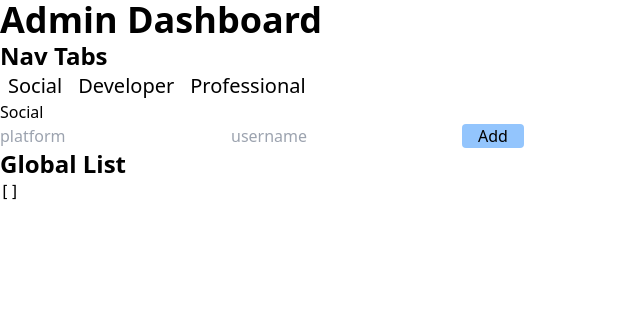
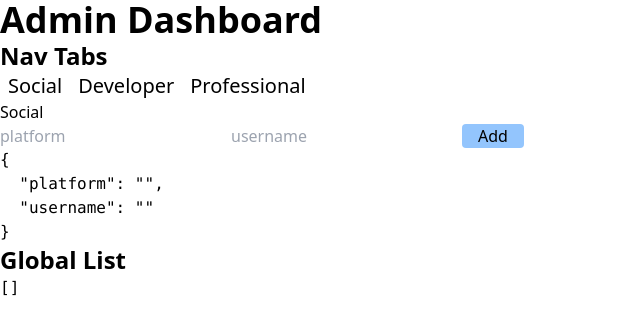
Before and after one commit to rupamkairi/myio, a Next.js app: page /dashboard in a window 1280 px wide. Both pictures are taken after a click on the element "Social". Shown: the top 334 px of the page, without its empty margins (0-640 px from the left). Built offline with nearby package versions, Linux system fonts and the light colour scheme.

Commit message:
added formik for listing form

```diff
--- a/package.json
+++ b/package.json
@@ -9,10 +9,12 @@
   },
   "dependencies": {
     "autoprefixer": "^10.1.0",
+    "formik": "^2.2.6",
     "next": "10.0.4",
     "postcss": "^8.2.2",
     "react": "17.0.1",
     "react-dom": "17.0.1",
-    "tailwindcss": "^2.0.2"
+    "tailwindcss": "^2.0.2",
+    "yup": "^0.32.8"
   }
 }
--- a/pages/dashboard/index.jsx
+++ b/pages/dashboard/index.jsx
@@ -1,9 +1,9 @@
+import { Field, Form, Formik } from "formik";
 import React, { useState } from "react";
 
 export default function Dashboard() {
   const [navTabsState, setNavTabsState] = useState();
   const [links, setLinks] = useState([]);
-  const [link, setLink] = useState({});
 
   return (
     <div className="container mx-auto">
@@ -44,34 +44,43 @@ export default function Dashboard() {
           <p>{navTabsState}</p>
           {navTabsState && (
             <div>
-              <input
+              <Formik
+                initialValues={{
+                  platform: "",
+                  username: "",
+                }}
+                onSubmit={(values, { resetForm }) => {
+                  setLinks((prevLinks) => [
+                    {
+                      category: navTabsState,
+                      ...values,
+                    },
+                    ...prevLinks,
+                  ]);
+                  resetForm();
+                }}
+              >
+                {({ values }) => (
+                  <Form>
+                    <Field
+                      name="platform"
                       className="bordedr-2 border-blue-300"
                       type="text"
                       placeholder="platform"
-                onChange={(e) => {
-                  link["platform"] = e.target.value;
-                }}
                     />
-              <input
+                    <Field
+                      name="username"
                       className="bordedr-2 border-blue-300"
                       type="text"
                       placeholder="username"
-                onChange={(e) => {
-                  link["username"] = e.target.value;
-                }}
                     />
-              <button
-                className="bg-blue-300 px-4 rounded"
-                onClick={() => {
-                  link["category"] = navTabsState;
-
-                  setLinks((prev) => [link, ...prev]);
-
-                  console.log(links);
-                }}
-              >
+                    <button className="bg-blue-300 px-4 rounded" type="submit">
                       Add
                     </button>
+                    <pre>{JSON.stringify(values, null, 2)}</pre>
+                  </Form>
+                )}
+              </Formik>
             </div>
           )}
         </div>
```
Also changed, not shown: 1 other file (tests, documents, lock files or other folders). Lines whose indentation alone changed are shown as unchanged.
